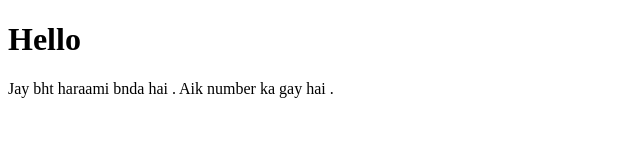
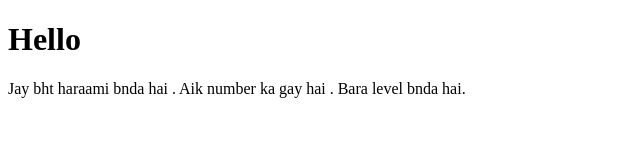
Before and after one commit to talha-mubaraak/Learninggit, a plain HTML site: page index.html in a window 1280 px wide. Shown: the whole page, without its empty margins (0-640 px from the left). Drawn offline with Linux system fonts and the light colour scheme.

Commit message:
branch commit

```diff
--- a/index.html
+++ b/index.html
@@ -10,7 +10,7 @@
 
     <h1>Hello </h1>
     <div>
-     <p> Jay bht haraami bnda hai . Aik number ka gay hai .</p>
+     <p> Jay bht haraami bnda hai . Aik number ka gay hai .  Bara level bnda hai. </p>
     </div>
 </body>
 </html>
```
